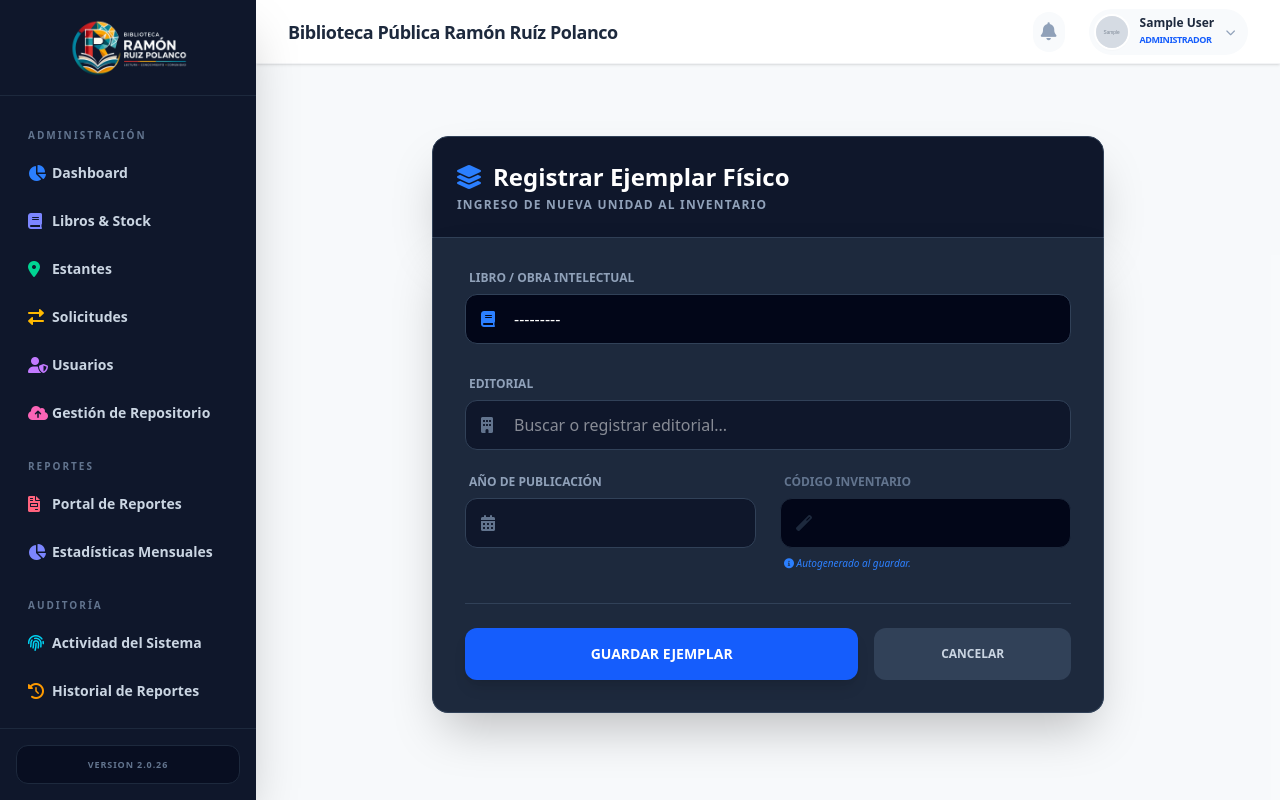
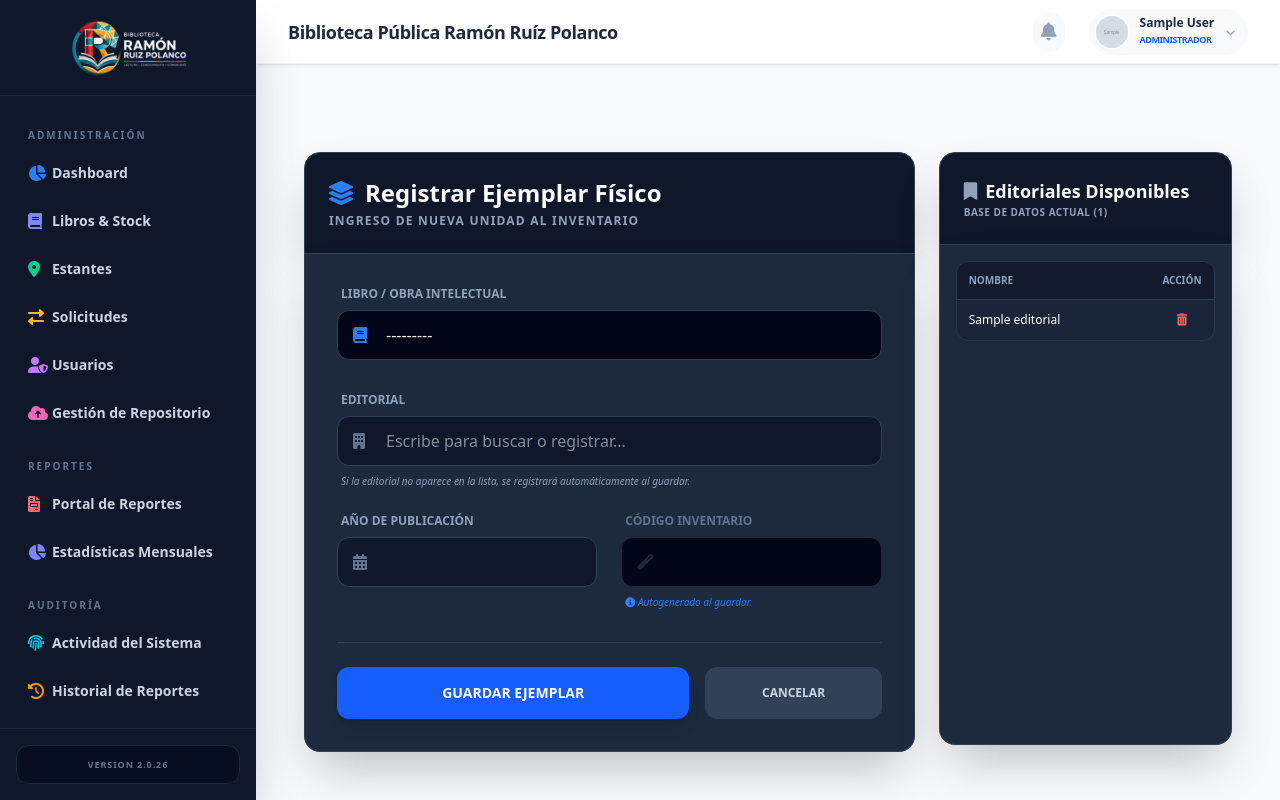
Before and after one commit to Luisespinoza0102/RAMON_RUIZ_POLANCO, a Django app: page /catalogo/ejemplar/nuevo/ in a window 1280 px wide. Run offline with Django 5.2, Linux system fonts and the light colour scheme; a user stored in the database is signed in; tables that the repository leaves empty hold one stand-in row (values such as "Sample post"); grey boxes marked "Sample" are stand-in pictures; style sheets or scripts are compiled from the project's sources; some libraries are stand-ins or nearby versions.

Commit message:
modificaciones

```diff
--- a/catalogo/urls.py
+++ b/catalogo/urls.py
@@ -20,5 +20,6 @@ urlpatterns = [
     path('libro/eliminar/<uuid:pk>/', views.eliminar_libro, name='eliminar_libro'),
     path('ejemplar/eliminar/<uuid:ejemplar_id>/', views.eliminar_ejemplar, name='eliminar_ejemplar'),
     path('ejemplar/<uuid:ejemplar_id>/editar/', views.editar_ejemplar, name='editar_ejemplar'),
+    path('editoriales/eliminar/<int:editorial_id>/', views.eliminar_editorial, name='eliminar_editorial'),
 
 ]
--- a/catalogo/views.py
+++ b/catalogo/views.py
@@ -34,7 +34,7 @@ def catalogo_publico(request):
             Q(titulo__icontains=query) |
             Q(autores__nombre_completo__icontains=query) |
             Q(generos__nombre__icontains=query)
-        ).distinct()
+        ).distinct().order_by('titulo')
 
         # Guardar en el historial CON LOS FILTROS
         if request.user.is_authenticated:
@@ -43,7 +43,7 @@ def catalogo_publico(request):
                 termino_busqueda=query
             )
     else:
-        libros = Libro.objects.all()
+        libros = Libro.objects.all().order_by('titulo')
 
     return render(request, 'catalogo/lista_publica.html', {'libros': libros})
 
@@ -75,7 +75,7 @@ def gestion_libros(request):
 
     query = request.GET.get('q', '').strip() # Obtenemos parametros de busqueda
     filter_by = request.GET.get('filter_by', 'titulo')
-    libros = Libro.objects.all().prefetch_related('autores', 'generos', 'ejemplares').order_by('-id')
+    libros = Libro.objects.all().prefetch_related('autores', 'generos', 'ejemplares').order_by('-fecha_creacion')
     if query: # Aplica la lógica de filtrado
         if filter_by == 'titulo':
             libros = libros.filter(titulo__icontains=query)
@@ -186,11 +186,24 @@ def crear_ejemplar(request):
                 messages.error(request, "Por favor, indique el nombre de la editorial.")
     else:
         form = EjemplarForm()
-    editoriales = Editorial.objects.all()
+    editoriales = Editorial.objects.all().order_by('nombre')
     return render(request, 'catalogo/form_ejemplar.html', {
         'form': form,
         'editoriales': editoriales
     })
+
+@login_required
+def eliminar_editorial(request, editorial_id):
+    if request.user.perfil.rol != 'ADMIN':
+        return redirect('catalogo_publico')
+    editorial = get_object_or_404(Editorial, id=editorial_id)
+    nombre_editorial = editorial.nombre
+    try:
+        editorial.delete()
+        messages.warning(request, f"La editorial '{nombre_editorial}' ha sido eliminada.")
+    except Exception:
+        messages.error(request, f"No se puede eliminar {nombre_editorial} porque tiene ejemplares asociados en el invetario.")
+    return redirect('crear_ejemplar')
 
 @login_required
 def lista_ejemplares(request, libro_id):
@@ -236,6 +249,7 @@ def eliminar_ejemplar(request, ejemplar_id):
     ejemplar.delete()
     messages.warning(request, f"Ejemplar del libro '{titulo_libro}' eliminado del inventario")
     return redirect('lista_ejemplares', libro_id=libro_id)
+
 
 
 # API
--- a/templates/catalogo/form_ejemplar.html
+++ b/templates/catalogo/form_ejemplar.html
@@ -1,7 +1,9 @@
 {% extends 'base.html' %}
 
 {% block content %}
-<div class="max-w-2xl mx-auto mt-10">
+<div class="max-w-6xl mx-auto mt-10 p-4 grid grid-cols-1 lg:grid-cols-3 gap-6">
+
+    <div class="lg:col-span-2 flex flex-col">
         <div class="bg-slate-900 border border-slate-700 p-6 rounded-t-2xl shadow-2xl">
             <h2 class="text-2xl font-bold text-white flex items-center gap-3">
                 <i class="fas fa-layer-group text-blue-500"></i>
@@ -12,13 +14,13 @@
             </p>
         </div>
 
-    <div class="bg-slate-800 border-x border-b border-slate-700 p-8 rounded-b-2xl shadow-2xl">
+        <div class="bg-slate-800 border-x border-b border-slate-700 p-8 rounded-b-2xl shadow-2xl flex-1">
             <form method="POST" class="space-y-6">
                 {% csrf_token %}
 
                 <div class="space-y-2">
                     <label class="block text-slate-400 text-xs font-bold uppercase ml-1">Libro / Obra Intelectual</label>
-                <div class="relative [&>select]:w-full [&>select]:bg-slate-950 [&>select]:border-slate-700 [&>select]:rounded-xl [&>select]:p-3 [&>select]:pl-12 [&>select]:text-white [&>select]:appearance-none">
+                    <div class="relative [&>select]:w-full [&>select]:bg-slate-950 [&>select]:border-slate-700 [&>select]:rounded-xl [&>select]:p-3 [&>select]:pl-12 [&>select]:text-white [&>select]:appearance-none focus-within:[&>select]:ring-2 focus-within:[&>select]:ring-blue-500">
                         <i class="fas fa-book absolute left-4 top-1/2 -translate-y-1/2 text-blue-500 z-10"></i>
                         {{ form.libro }}
                     </div>
@@ -29,24 +31,29 @@
                     <div class="relative">
                         <i class="fas fa-building absolute left-4 top-1/2 -translate-y-1/2 text-slate-500"></i>
                         <input type="text"
+                               id="editorial_input"
                                name="editorial_manual"
                                list="editoriales_list"
                                required
-                           placeholder="Buscar o registrar editorial..."
+                               autocomplete="off"
+                               placeholder="Escribe para buscar o registrar..."
                                class="w-full bg-slate-900 border border-slate-700 rounded-xl p-3 pl-12 text-white focus:ring-2 focus:ring-blue-500 outline-none transition-all">
 
                         <datalist id="editoriales_list">
                             {% for ed in editoriales %}
-                            <option value="{{ ed.nombre }}">
+                                <option value="{{ ed.nombre }}"></option>
                             {% endfor %}
                         </datalist>
                     </div>
+                    <p class="text-[10px] text-slate-400 italic ml-1">
+                        Si la editorial no aparece en la lista, se registrará automáticamente al guardar.
+                    </p>
                 </div>
 
                 <div class="grid grid-cols-1 md:grid-cols-2 gap-6">
                     <div class="space-y-2">
                         <label class="block text-slate-400 text-xs font-bold uppercase ml-1">Año de Publicación</label>
-                    <div class="relative [&>input]:w-full [&>input]:bg-slate-900 [&>input]:border-slate-700 [&>input]:rounded-xl [&>input]:p-3 [&>input]:pl-12 [&>input]:text-white">
+                        <div class="relative [&>input]:w-full [&>input]:bg-slate-900 [&>input]:border-slate-700 [&>input]:rounded-xl [&>input]:p-3 [&>input]:pl-12 [&>input]:text-white focus-within:[&>input]:ring-2 focus-within:[&>input]:ring-blue-500">
                             <i class="fas fa-calendar-alt absolute left-4 top-1/2 -translate-y-1/2 text-slate-500 z-10"></i>
                             {{ form.anio_publicacion }}
                         </div>
@@ -76,9 +83,79 @@
         </div>
     </div>
 
+    <div class="flex flex-col">
+        <div class="bg-slate-900 border border-slate-700 p-6 rounded-t-2xl shadow-2xl">
+            <h3 class="text-lg font-bold text-white flex items-center gap-2">
+                <i class="fas fa-bookmark text-slate-400"></i>
+                Editoriales Disponibles
+            </h3>
+            <p class="text-slate-400 text-[10px] uppercase font-semibold tracking-wider">
+                Base de datos actual ({{ editoriales.count }})
+            </p>
+        </div>
+
+        <div class="bg-slate-800 border-x border-b border-slate-700 p-4 rounded-b-2xl shadow-2xl flex-1 max-h-[500px] overflow-y-auto custom-scrollbar">
+            {% if editoriales %}
+                <div class="overflow-hidden rounded-xl border border-slate-700/60">
+                    <table class="w-full text-left text-xs text-slate-300">
+                        <thead class="bg-slate-900/80 text-slate-400 uppercase text-[10px] border-b border-slate-700">
+                            <tr>
+                                <th class="p-3">Nombre</th>
+                                <th class="p-3 text-center w-16">Acción</th>
+                            </tr>
+                        </thead>
+                        <tbody class="divide-y divide-slate-700/50 bg-slate-900/20">
+                            {% for ed in editoriales %}
+                            <tr class="hover:bg-slate-700/30 transition-colors">
+                                <td class="p-3 font-medium text-white max-w-[180px] truncate" title="{{ ed.nombre }}">
+                                    {{ ed.nombre }}
+                                </td>
+                                <td class="p-3 text-center">
+                                    <a href="{% url 'eliminar_editorial' ed.id %}"
+                                       onclick="return confirm('¿Estás seguro de que deseas eliminar la editorial «{{ ed.nombre|escapejs }}»? Esto fallará si está en uso.');"
+                                       class="text-red-400 hover:text-red-500 p-1 transition-colors"
+                                       title="Eliminar Editorial">
+                                        <i class="fas fa-trash-alt"></i>
+                                    </a>
+                                </td>
+                            </tr>
+                            {% endfor %}
+                        </tbody>
+                    </table>
+                </div>
+            {% else %}
+                <div class="text-center py-8 text-slate-500 text-xs">
+                    <i class="fas fa-building text-3xl mb-2 block"></i>
+                    No hay editoriales en el sistema.
+                </div>
+            {% endif %}
+        </div>
+    </div>
+
+</div>
+
+<style>
+    .custom-scrollbar::-webkit-scrollbar { width: 6px; }
+    .custom-scrollbar::-webkit-scrollbar-track { background: #1e293b; border-radius: 0 0 1rem 0; }
+    .custom-scrollbar::-webkit-scrollbar-thumb { background: #334155; border-radius: 10px; }
+    .custom-scrollbar::-webkit-scrollbar-thumb:hover { background: #475569; }
+</style>
+
 <script>
-    // Seleccionar libro desde la URL
     document.addEventListener('DOMContentLoaded', function() {
+        // 1. Forzar al datalist a abrirse completo al hacer click en el input (Mejora UX)
+        const editorialInput = document.getElementById('editorial_input');
+        if (editorialInput) {
+            editorialInput.addEventListener('focus', function() {
+                // Al limpiar momentáneamente el placeholder o simular evento, forzamos el despliegue nativo
+                this.setAttribute('placeholder', 'Escribe para filtrar...');
+            });
+            editorialInput.addEventListener('blur', function() {
+                this.setAttribute('placeholder', 'Escribe para buscar o registrar...');
+            });
+        }
+
+        // 2. Acoplar libro desde los parámetros URL
         const urlParams = new URLSearchParams(window.location.search);
         const libroId = urlParams.get('libro');
         if (libroId) {
--- a/templates/catalogo/form_libro.html
+++ b/templates/catalogo/form_libro.html
@@ -166,7 +166,7 @@
             <div class="p-2 bg-blue-600/20 rounded-lg"><i class="fas fa-user-plus text-blue-500"></i></div>
             <h3 class="text-xl font-bold text-white">Nuevo Autor</h3>
         </div>
-        <input type="text" id="inputNombreAutor" class="w-full bg-slate-950 border border-slate-800 rounded-xl p-4 text-white mb-6 outline-none focus:ring-2 focus:ring-blue-500 transition" placeholder="Nombre completo">
+        <input type="text" id="inputNombreAutor" class="w-full bg-slate-950 border border-slate-800 rounded-xl p-4 text-white mb-6 outline-none focus:ring-2 focus:ring-blue-500 transition" placeholder="Apellido Nombre">
         <div class="flex justify-end gap-4">
             <button type="button" onclick="closeModal('modalAutor')" class="text-slate-500 font-bold text-xs uppercase hover:text-white transition">Cancelar</button>
             <button type="button" onclick="saveQuick('autor')" class="bg-blue-600 px-8 py-3 rounded-xl font-bold text-white hover:bg-blue-500 transition shadow-lg shadow-blue-900/20">Registrar</button>
--- a/templates/core/login.html
+++ b/templates/core/login.html
@@ -50,7 +50,7 @@
                         <span class="absolute inset-y-0 left-0 flex items-center pl-4 text-gray-400">
                             <i class="fas fa-user text-sm"></i>
                         </span>
-                        <input type="text" name="username" required placeholder="tu username"
+                        <input type="text" name="username" required placeholder="Nombre de Usuario"
                             class="w-full pl-11 pr-4 py-3.5 bg-white border border-gray-200 rounded-xl text-sm text-gray-800 placeholder-gray-400 outline-none focus:border-blue-500 focus:ring-2 focus:ring-blue-500/20 transition-all duration-200 shadow-sm">
                     </div>
                 </div>
```
Also changed, not shown: templates/catalogo/detalle_libro.html (+10 -7 lines), templates/core/dashboard_admin.html (+15 -7 lines). Lines whose indentation alone changed are shown as unchanged.
